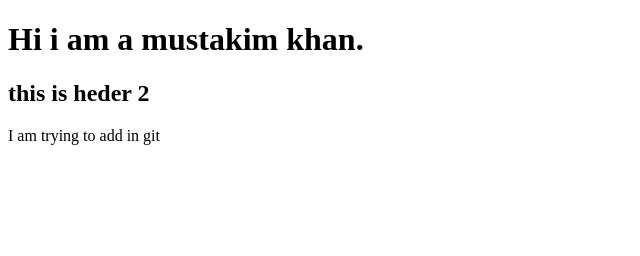
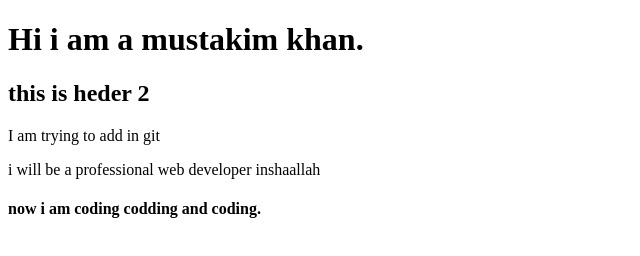
Before and after one commit to mustaqimbd/my-second-repo, a plain HTML site: page index.html in a window 1280 px wide. Shown: the whole page, without its empty margins (0-640 px from the left). Drawn offline with Linux system fonts and the light colour scheme.

Commit message:
more added

```diff
--- a/index.html
+++ b/index.html
@@ -10,5 +10,7 @@
     <h1>Hi i am a mustakim khan.</h1>
     <h2>this is heder 2</h2>
     <p>I am trying to add in git</p>
+    <p>i will be a professional web developer inshaallah</p>
+    <h4>now i am coding codding and coding.</h4>
 </body>
 </html>
```
